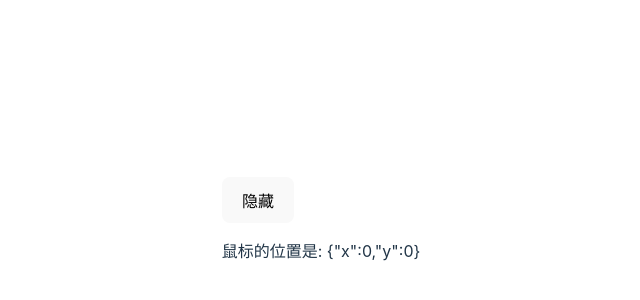
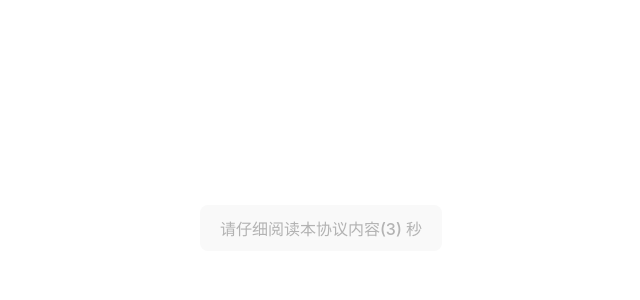
Before and after one commit to ypinchina/hooks-advance, a React (Vite) app in the folder day_01/: page / in a window 1280 px wide. Shown: the part 172-472 px from the top of the page, without its empty margins (319-959 px from the left). Built offline with nearby package versions, Linux system fonts and the light colour scheme.

Commit message:
更新笔记提交

```diff
--- a/day_01/src/App.tsx
+++ b/day_01/src/App.tsx
@@ -1,9 +1,9 @@
 import React from "react";
-import { TestMouseInfo } from "./components/use_effect/mouseEvent";
+import { TestCountdown } from "./components/use_effect/countdown";
 const App: React.FC = () => {
   return (
     <>
-      <TestMouseInfo></TestMouseInfo>
+      <TestCountdown></TestCountdown>
     </>
   );
 };
--- /dev/null
+++ b/day_01/src/components/use_effect/countdown.tsx
@@ -0,0 +1,24 @@
+import React, { useEffect, useState } from "react"
+
+const Countdown = () => {
+    const [count, setCount] = useState(10)
+    useEffect(() => {
+        const timerId = setInterval(() => {
+            setCount(prev => {
+                if (prev === 1) {
+                    clearInterval(timerId)
+                }
+                return prev - 1
+            })
+        }, 1000)
+    }, [])
+    return count
+}
+
+export const TestCountdown:React.FC = () => {
+    const timer = Countdown()
+    console.log(timer)
+    return (<>
+        { timer >= 0 ? <button disabled>请仔细阅读本协议内容({ timer }) 秒</button> : <button onClick={() => console.log('成功激活')}>确认此协议</button> }
+    </>)
+}
```
Also changed, not shown: 1 other file (tests, documents, lock files or other folders).
